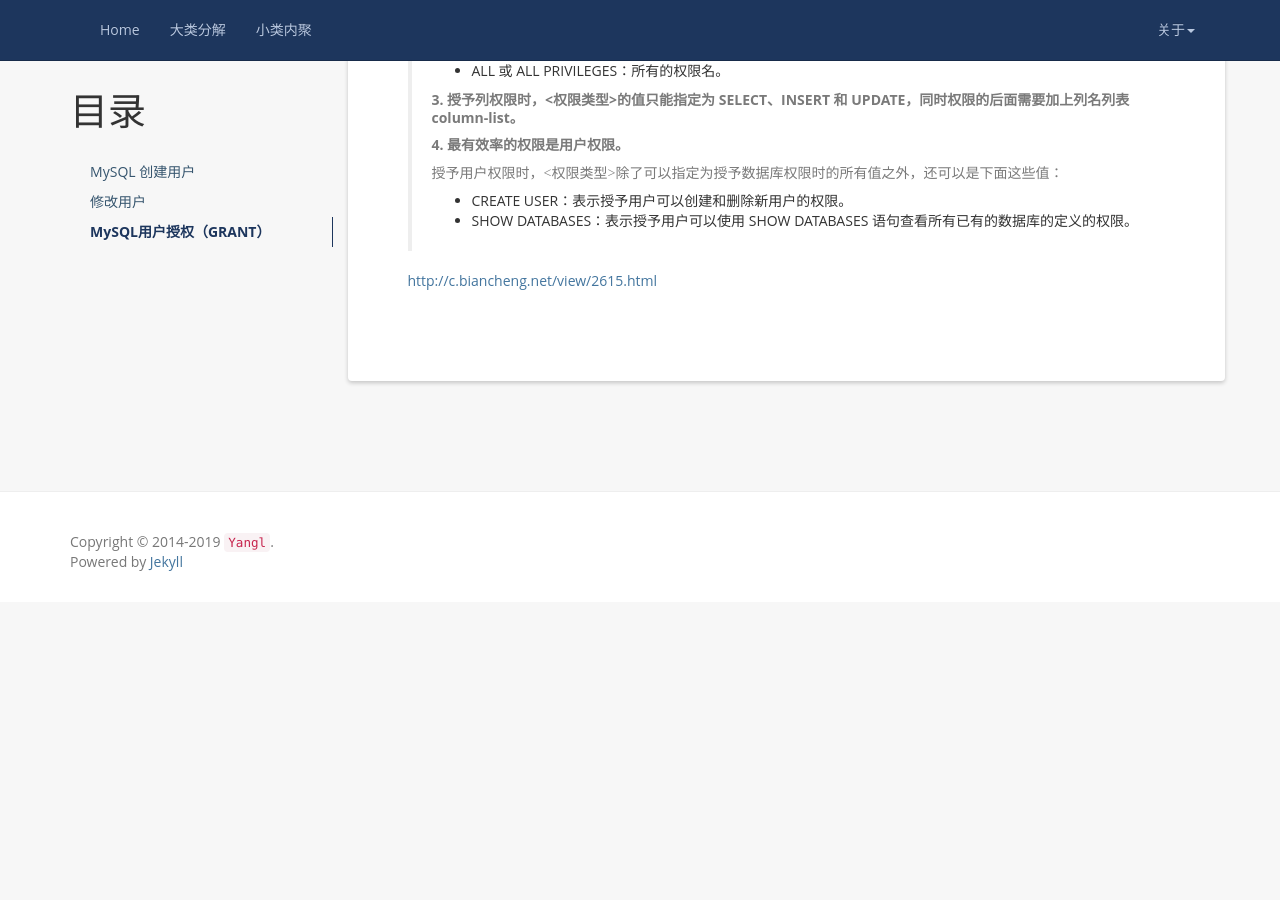
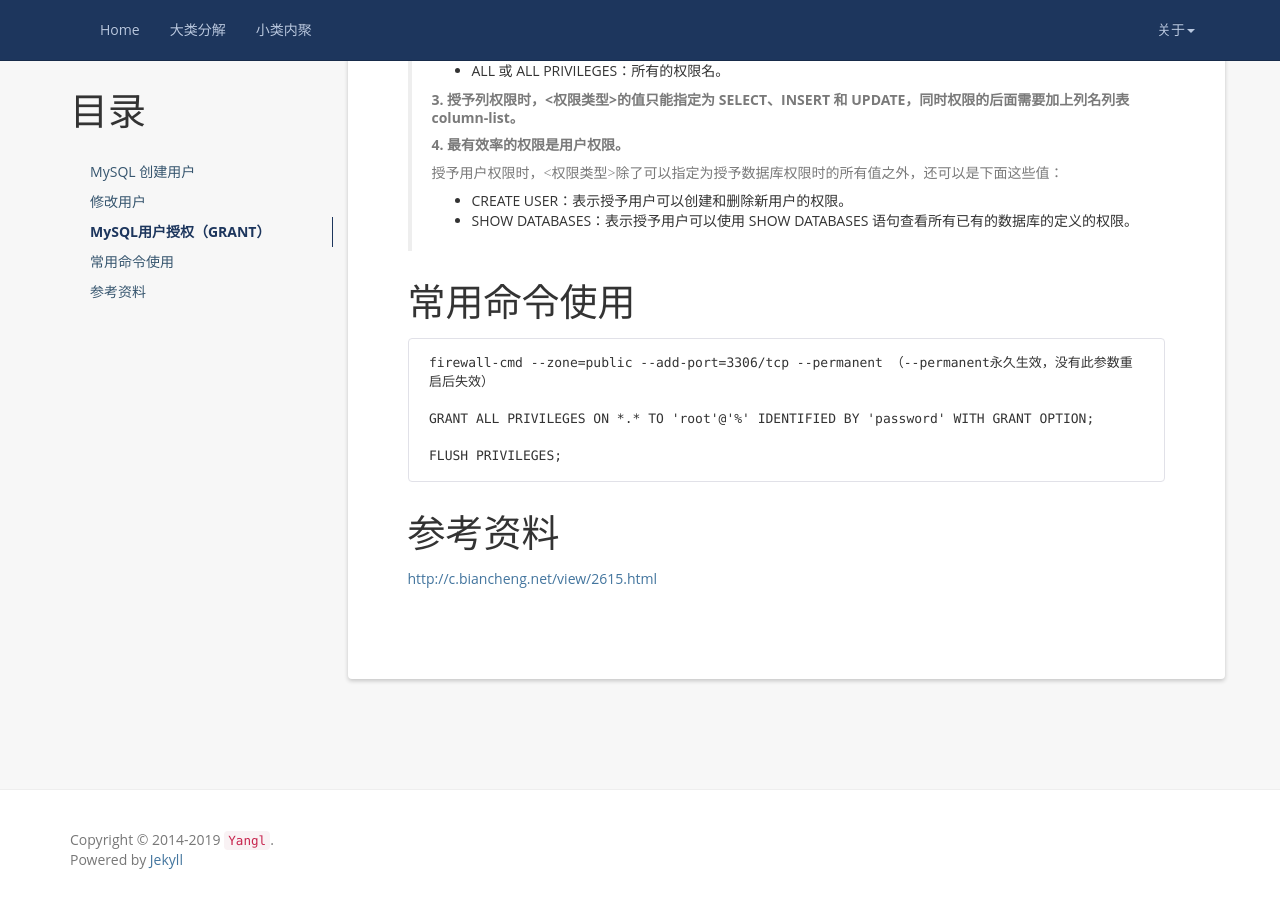
Before and after one commit to yanglei1992/yanglei1992.github.io.old, a Jekyll site: the page built from _posts/mysql/2019-04-16-mysql-user-grant.markdown, in a window 1280 px wide and 900 px high, scrolled down 4004 px. Built offline with Jekyll 4.4.1, drawn with Linux system fonts in a browser that asks for light colours; nearby versions of some CDN libraries; comment, search, counter and statistics services are not loaded; before the commit the page ends 4606 px from its top, so only the background shows below that.

Commit message:
mysql开启远程访问权限

```diff
--- a/_posts/mysql/2019-04-16-mysql-user-grant.markdown
+++ b/_posts/mysql/2019-04-16-mysql-user-grant.markdown
@@ -178,7 +178,7 @@ tag: mysql
 > - INDEX：授予用户可以在表上定义索引的权限。
 > - ALL 或 ALL PRIVILEGES：所有的权限名。
 >
-> **3. 授予列权限时，\<权限类型\>的值只能指定为 SELECT、INSERT 和 UPDATE，同时权限的后面需要加上列名列表 column-list。**
+> **3. 授予列权限时，<权限类型\>的值只能指定为 SELECT、INSERT 和 UPDATE，同时权限的后面需要加上列名列表 column-list。**
 >
 > **4. 最有效率的权限是用户权限。**
 >
@@ -187,6 +187,14 @@ tag: mysql
 > - CREATE USER：表示授予用户可以创建和删除新用户的权限。
 > - SHOW DATABASES：表示授予用户可以使用 SHOW DATABASES 语句查看所有已有的数据库的定义的权限。
 
+# 常用命令使用 #
 
+	firewall-cmd --zone=public --add-port=3306/tcp --permanent （--permanent永久生效，没有此参数重启后失效）
+
+	GRANT ALL PRIVILEGES ON *.* TO 'root'@'%' IDENTIFIED BY 'password' WITH GRANT OPTION;
+
+	FLUSH PRIVILEGES;
+
+# 参考资料 #
 
 [http://c.biancheng.net/view/2615.html](http://c.biancheng.net/view/2615.html)
```
